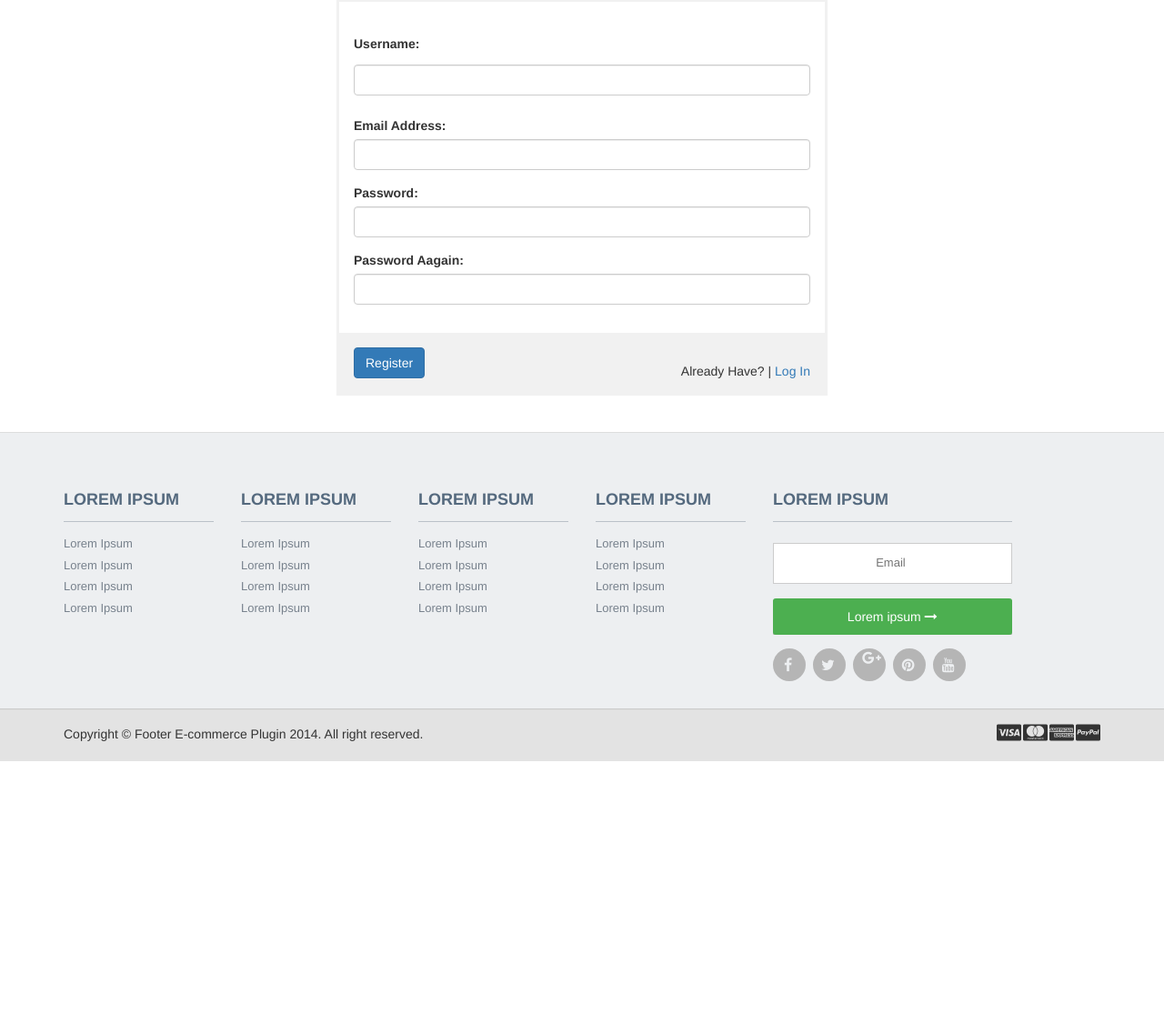
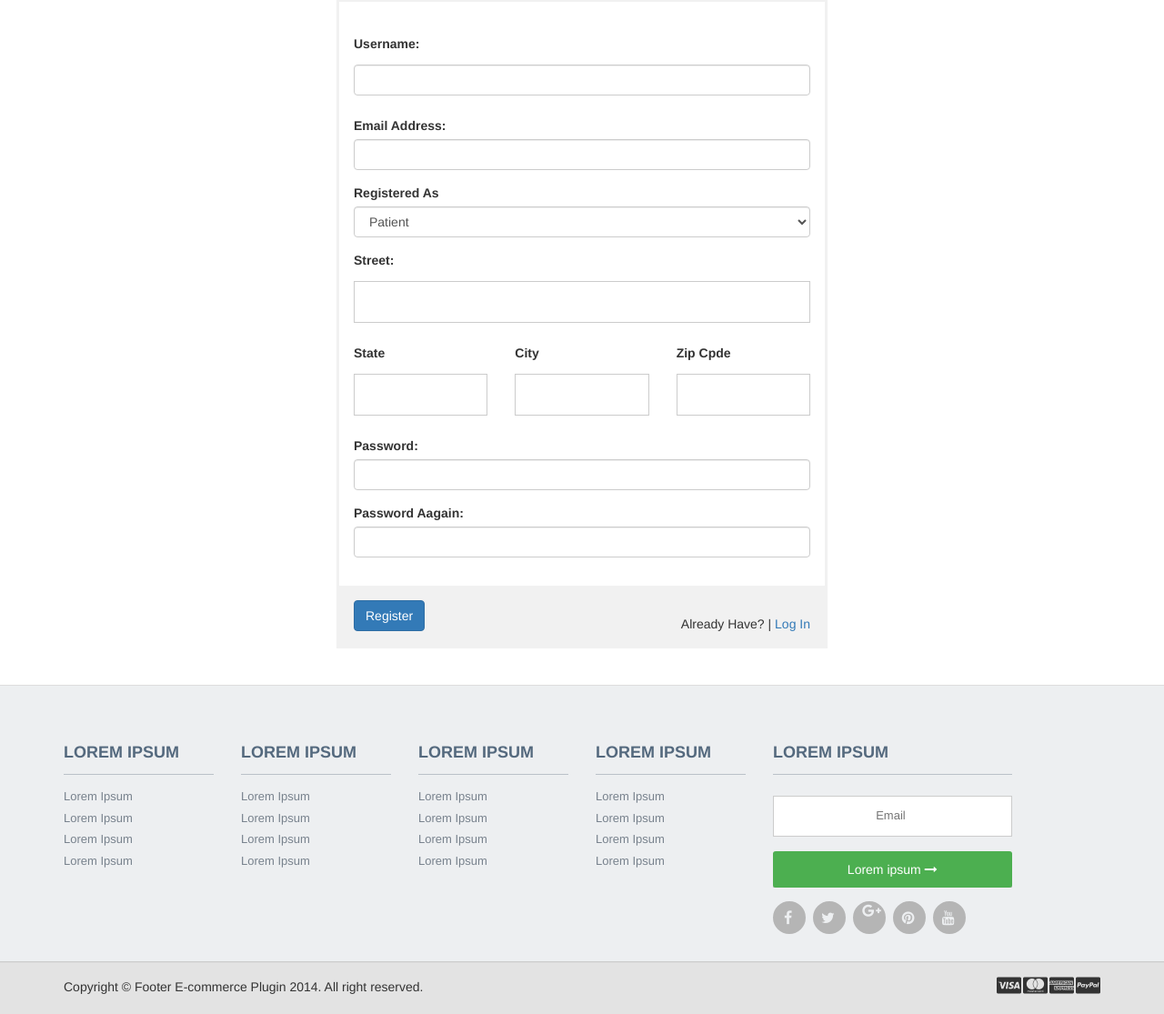
Before and after one commit to wadehuangwei/INFO6210-Final, a PHP site: page /INFO6210-Final/register.php in a window 1280 px wide. Shown: the part 291-1406 px from the top of the page at 91% size. Before the commit the page ends 1128 px from the top, so only its background shows below. Run offline with PHP 8.4, Linux system fonts and the light colour scheme; some libraries are stand-ins or nearby versions.

Commit message:
tupdate login and register

```diff
--- a/register.php
+++ b/register.php
@@ -2,131 +2,67 @@
 session_start();
 //connect to database
 $db = mysqli_connect("localhost", "root", "", "healthcare");
+
+
 if (isset($_POST['register_btn']))
 {
 	session_start();
+
 	$username = mysql_real_escape_string($_POST['username']);
 	$email = mysql_real_escape_string($_POST['email']);
-    $phone = mysql_real_escape_string($_POST['phone']);
 	$password = mysql_real_escape_string($_POST['password']);
 	$password2 = mysql_real_escape_string($_POST['password2']);
+
     $street = mysql_real_escape_string($_POST['street']);
     $city = mysql_real_escape_string($_POST['city']);
     $state = mysql_real_escape_string($_POST['state']);
     $country = mysql_real_escape_string($_POST['country']);
     $zipcode = mysql_real_escape_string($_POST['zipcode']);
+
     $accountType = mysql_real_escape_string($_POST['accountType']);
-
 
 
 if($password == $password2){
 	//create user
+
 $password = md5($password); //hash password before storing for security purposes
-$sql_addr = "INSERT INTO Address(Street, City, State, Country, Zipcode) VALUES ('$street', '$city', '$state', '$country', '$zipcode')";
+$sql_addr = "INSERT INTO Address(Street, City, State, Zipcode) VALUES ('$street', '$city', '$state', '$zipcode')";
 mysqli_query($db, $sql_addr);
 
-$sql_addrID = "SELECT AddressID FROM Address WHERE Street = '$street' AND City = '$city' AND State = '$state' AND Country = '$country' AND Zipcode = '$zipcode' LIMIT 1";
+
+$sql_addrID = "SELECT * FROM Address WHERE Street = '$street' AND City = '$city' AND State = '$state' AND Zipcode = '$zipcode' LIMIT 1";
+
 $result_addrID = mysqli_query($db, $sql_addrID);
+
 $row_addrID = mysqli_fetch_assoc($result_addrID);
 $addressID = $row_addrID['AddressID'];
 
-$sql_user = "INSERT INTO UserAccount(Username, Email, Password, Phone, AddressID, AccountType) VALUES ('$username', '$email', '$password', '$phone', '$addressID', '$accountType')";
+
+$sql_user = "INSERT INTO UserAccount(Username, Email, Password, AddressID, AccountType) VALUES ('$username', '$email', '$password', '$addressID','$accountType')";
 mysqli_query($db, $sql_user);
-
-$sql_userID = "SELECT UserID FROM UserAccount WHERE Email = '$email'";
-$result_userID = mysqli_query($db, $sql_userID);
-$row_userID = mysqli_fetch_assoc($result_userID);
-$userID = $row_userID['UserID'];
 
 $_SESSION['message'] = "Your are now logged in";
 $_SESSION['username'] = $username;
 
-//find the nearest warehouse
-if($accountType == "patient"){
-$max = 0;
-$maxID = '';
-$sql_wh = "SELECT WarehouseID, Street, City, State FROM Warehouse";
-$result_wh = mysqli_query($db, $sql_wh);
-while($row_wh = mysqli_fetch_assoc($result_wh)){
-    $street_wh = $row_wh['Street'];
-    $city_wh = $row_wh['City'];
-    $state_wh = $row_wh['State'];
-    $warehouseID = $row_wh['WarehouseID'];
-    $coordinates1 = get_coordinates($city, $street, $state);
-    $coordinates2 = get_coordinates($city_wh, $street_wh, $state_wh);
+// header("location: login.php");//redirect to home page
 
-    if ( !$coordinates1 || !$coordinates2 ){
-        echo 'Bad address.';
-    }
-    else{
-        $dist = GetDrivingDistance($coordinates1['lat'], $coordinates2['lat'], $coordinates1['long'], $coordinates2['long']);
-        }
-        if($max < $dist['distance']){
-           $max = $dist['distance'];
-           $maxID = $warehouseID;
-        }
+if($accountType == "Doctor"){
+ header("location: register.php");//redirect to home page
 }
-        if(!empty($maxID)){
-            $maxID = mysql_real_escape_string($maxID);
-            $sql_update = "UPDATE Patient SET ClosestWarehouseID = '$maxID' WHERE PatientID = '$userID'";
-            $result_update = mysqli_query($db, $sql_update);
-        }
-    }
 
-header("location: homePage.php");//redirect to home page
+if($accountType =="Patient"){
+header("location: homePage.php");
+}
+
 }
 
 else
 {
 	//failed;
 	$_SESSION['message'] = "The two passwords do not match";
+
 }
-}
-
-//googlemaps distance matrix api
-function get_coordinates($city, $street, $province)
-{
-    $address = urlencode($city.','.$street.','.$province);
-    $url = "http://maps.google.com/maps/api/geocode/json?address=$address&sensor=false&region=us";
-    $ch = curl_init();
-    curl_setopt($ch, CURLOPT_URL, $url);
-    curl_setopt($ch, CURLOPT_RETURNTRANSFER, 1);
-    curl_setopt($ch, CURLOPT_PROXYPORT, 3128);
-    curl_setopt($ch, CURLOPT_SSL_VERIFYHOST, 0);
-    curl_setopt($ch, CURLOPT_SSL_VERIFYPEER, 0);
-    $response = curl_exec($ch);
-    curl_close($ch);
-    $response_a = json_decode($response);
-    $status = $response_a->status;
-
-    if ( $status == 'ZERO_RESULTS' )
-    {
-        return FALSE;
-    }
-    else
-    {
-        $return = array('lat' => $response_a->results[0]->geometry->location->lat, 'long' => $long = $response_a->results[0]->geometry->location->lng);
-        return $return;
-    }
-}
-
-function GetDrivingDistance($lat1, $lat2, $long1, $long2)
-{
-    $url = "https://maps.googleapis.com/maps/api/distancematrix/json?origins=".$lat1.",".$long1."&destinations=".$lat2.",".$long2."&mode=driving&language=en";
-    $ch = curl_init();
-    curl_setopt($ch, CURLOPT_URL, $url);
-    curl_setopt($ch, CURLOPT_RETURNTRANSFER, 1);
-    curl_setopt($ch, CURLOPT_PROXYPORT, 3128);
-    curl_setopt($ch, CURLOPT_SSL_VERIFYHOST, 0);
-    curl_setopt($ch, CURLOPT_SSL_VERIFYPEER, 0);
-    $response = curl_exec($ch);
-    curl_close($ch);
-    $response_a = json_decode($response, true);
-    $dist = $response_a['rows'][0]['elements'][0]['distance']['text'];
-    $time = $response_a['rows'][0]['elements'][0]['duration']['text'];
-
-    return array('distance' => $dist, 'time' => $time);
-}
+	}
 ?>
 
 <!DOCTYPE html>
@@ -135,74 +71,14 @@ function GetDrivingDistance($lat1, $lat2, $long1, $long2)
 	<title>Register, login and logout user php mysql</title>
 	<link rel="stylesheet" href="http://maxcdn.bootstrapcdn.com/bootstrap/3.3.7/css/bootstrap.min.css">
     <script src="https://ajax.googleapis.com/ajax/libs/jquery/1.12.4/jquery.min.js"></script>
-    <script src="http://maxcdn.bootstrapcdn.com/bootstrap/3.3.7/js/bootstrap.min.js"></script>
+    <script src="http://maxcdn.bootstrapcdn.com/bootstrap/3.3.7/js/bootstrap.min.js"></script>    <link rel="stylesheet" type="text/css" href="css/login.css">
+
     <script src="http://ajax.googleapis.com/ajax/libs/angularjs/1.4.8/angular.min.js"></script>
 </head>
 
-<style type="text/css">
-
-form {
-    border: 3px solid #f1f1f1;
-}
-
-input[type=text] {
-    width: 100%;
-    padding: 12px 20px;
-    margin: 8px 0;
-    display: inline-block;
-    border: 1px solid #ccc;
-    box-sizing: border-box;
-}
-
-button {
-    background-color: #4CAF50;
-    color: white;
-    padding: 14px 20px;
-    margin: 8px 0;
-    border: none;
-    cursor: pointer;
-    width: 100%;
-}
-
-.cancelbtn {
-    width: auto;
-    padding: 10px 18px;
-    background-color: #f44336;
-}
-/*
-.imgcontainer {
-    text-align: center;
-    margin: 24px 0 12px 0;
-}*/
-
-img.avatar {
-    width: 100%;
-/*    border-radius: 10%;
-*/}
-
-.container1 {
-    padding: 16px;
-}
-
-span.psw {
-    float: right;
-    padding-top: 16px;
-}
-
-
-/* Change styles for span and cancel button on extra small screens */
-@media screen and (max-width: 300px) {
-    span.psw {
-       display: block;
-       float: none;
-    }
-    .cancelbtn {
-       width: 100%;
-    }
-}
-</style>
 
 <body ng-app="">
+
 
 <div class="jumbotron">
   <div class="container text-center">
@@ -224,9 +100,10 @@ span.psw {
         echo "<div id='error_msg'>" .$_SESSION['message']."</div>";
         unset($_SESSION['message']);
     }
+?>
 
-?>
 <br>
+
 <form method="post" action="register.php">
 
 <!-- <div class="container1">
@@ -251,6 +128,43 @@ span.psw {
                         </div>
                     </div>
 
+                    <div class="form-group">
+                        <div class="controls">
+                            <label for="exampleSelect1">Registered As</label>
+                            <select class="form-control" id="exampleSelect1" name="accountType">
+                            <option>Patient</option>
+                            <option>Doctor</option>
+                            </select>
+                        </div>
+                    </div>
+
+                    <div class="control-group form-group">
+                        <div class="controls">
+                            <label>Street:</label>
+                            <input type="text" class="" name="street" required data-validation-required-message="Please enter your name.">
+                            <p class="help-block"></p>
+                        </div>
+                    </div>
+
+                    <div class="control-group form-group">
+                    <div class="controls">
+                    <div class="row">
+                         <div class="col-xs-4">
+                            <label>State</label>
+                             <input type="text" class="" name="state" placeholder="">
+                         </div>
+                         <div class="col-xs-4 ">
+                            <label >City</label>
+                            <input type="text" class="" name="city" placeholder="">
+                         </div>
+                         <div class="col-xs-4">
+                            <label>Zip Cpde</label>
+                            <input type="text" class="" name="zipcode" placeholder="">
+                         </div>
+                    </div>
+                    </div>
+                    </div>
+
                     <div class="control-group form-group">
                         <div class="controls">
                             <label>Password:</label>
@@ -258,6 +172,7 @@ span.psw {
                             <p class="help-block"></p>
                         </div>
                     </div>
+
 
                     <div class="control-group form-group">
                         <div class="controls">
@@ -267,12 +182,13 @@ span.psw {
                         </div>
                     </div>
 
+
                     </div>
 
 <div class="container1" style="background-color:#f1f1f1">
 
     <input type="submit" name="register_btn" class="btn btn-primary" value="Register" >
-    <span class="psw">Already Have? |<a href="login.php">  Log In</a></span>
+    <span class="psw">Already Have? |<a href="login.php"> Log In</a></span>
 </div>
 
 </form>
```
